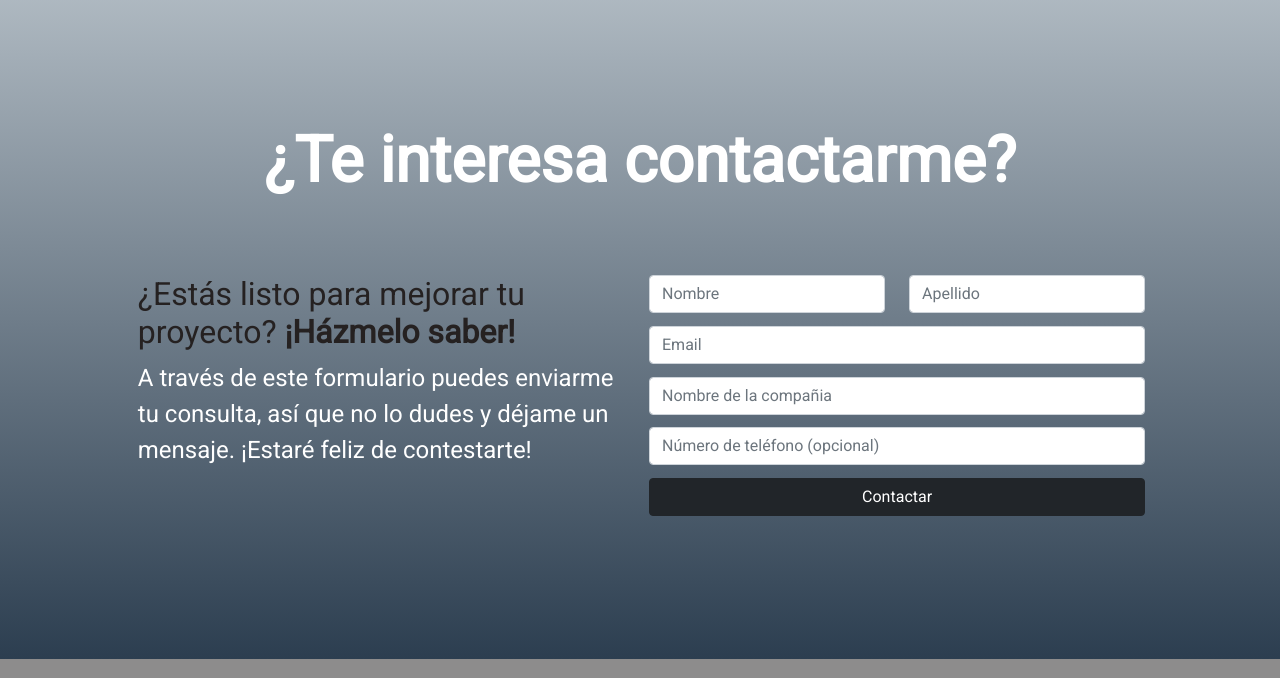
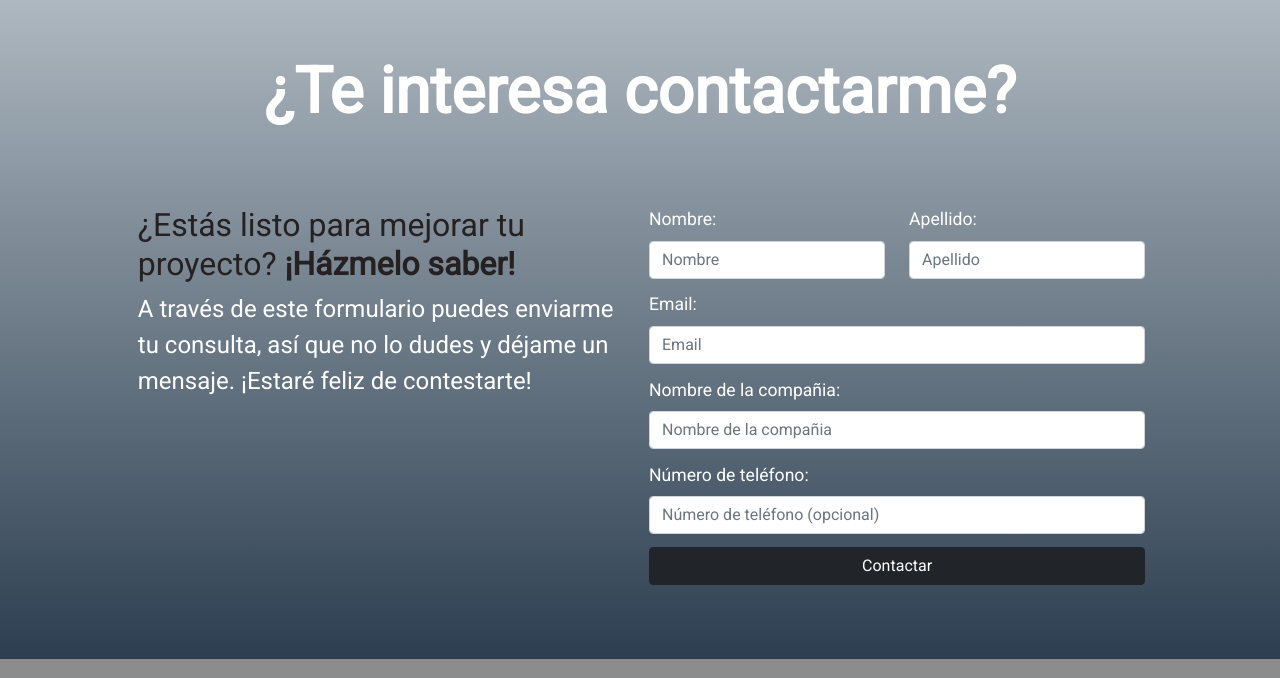
Before and after one commit to Pyckne/Desarrollo-Web, a website: page Pages/contacto.html in a window 1280 px wide. Shown: the part 122-800 px from the top of the page. Drawn offline with nearby package versions, Linux system fonts and the light colour scheme.

Commit message:
Agregando y corrigiendo label's

```diff
--- a/Pages/contacto.html
+++ b/Pages/contacto.html
@@ -72,27 +72,32 @@
                     <form class="row">
                         <div class="col-md-6">
                             <div class="grupo-formulario">
-                                <input type="text" class="form-control" id="" placeholder="Nombre">
+                                <label for="name" class="form-label">Nombre: </label>
+                                <input type="text" class="form-control" id="name" placeholder="Nombre">
                             </div>
                         </div>
                         <div class="col-md-6">
                             <div class="grupo-formulario">
-                                <input type="text" class="form-control" id="" placeholder="Apellido">
+                                <label for="surname" class="form-label">Apellido: </label>
+                                <input type="text" class="form-control" id="surname" placeholder="Apellido">
                             </div>
                         </div>
                         <div class="col-md-12">
                             <div class="grupo-formulario">
-                                <input type="email" class="form-control" id="" placeholder="Email">
+                                <label for="email" class="form-label">Email: </label>
+                                <input type="email" class="form-control" id="email" placeholder="Email">
                             </div>
                         </div>
                         <div class="col-md-12">
                             <div class="grupo-formulario">
-                                <input type="text" class="form-control" id="" placeholder="Nombre de la compañia">
+                                <label for="company-name" class="form-label">Nombre de la compañia: </label>
+                                <input type="text" class="form-control" id="company-name" placeholder="Nombre de la compañia">
                             </div>
                         </div>
                         <div class="col-md-12">
                             <div class="grupo-formulario">
-                                <input type="number" class="form-control" id="" placeholder="Número de teléfono (opcional)">
+                                <label for="telephone" class="form-label">Número de teléfono: </label>
+                                <input type="number" class="form-control" id="telephone" placeholder="Número de teléfono (opcional)">
                             </div>
                         </div>
                         <div class="col-md-12">
--- a/SCSS/sass.scss
+++ b/SCSS/sass.scss
@@ -60,6 +60,10 @@
 
 .grupo-formulario {
     margin-bottom: 0.8rem;
+    .form-label {
+        font-size: 1.1rem;
+        color: $text-color;
+    }
 }
 
 .boton-contacto {
@@ -234,7 +238,6 @@
                 .news-inputs {
                     flex-direction: column;
                     align-content: center;
-                    align-items: center;
                 }
             }
         }
```
Also changed, not shown: CSS/sass.css.
